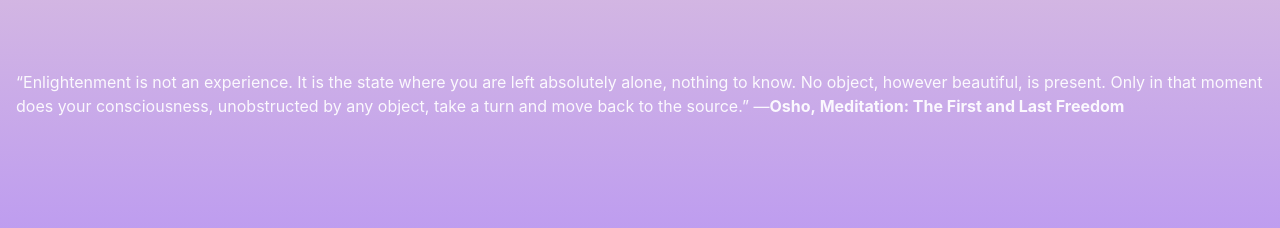
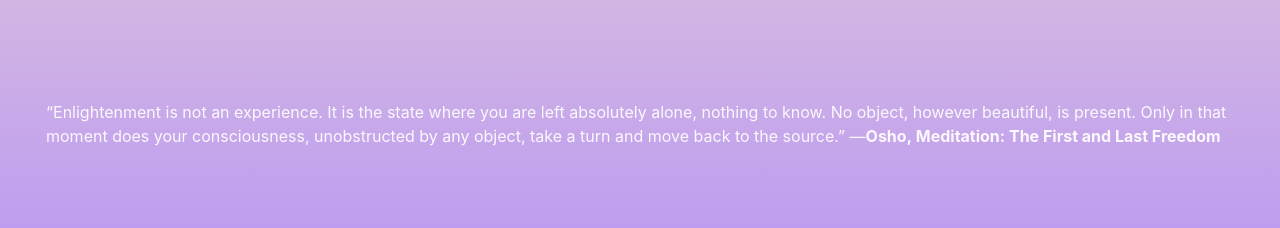
Before and after one commit to mateasportfolio/timer_, a React (Create React App) app: page / in a window 1280 px wide. Shown: the part 490-718 px from the top of the page. Built offline with nearby package versions, Linux system fonts and the light colour scheme; a web font is replaced by a local one.

Commit message:
add padding in Description component

```diff
--- a/src/components/Description/Description.jsx
+++ b/src/components/Description/Description.jsx
@@ -3,7 +3,7 @@ import { Text } from "@chakra-ui/react";
 export default function Footer() {
   return (
     <div className="footer">
-      <Text mt={20} fontSize="l" color="whiteAlpha.900">
+      <Text mt={20} fontSize="l" color="whiteAlpha.900" p="30px">
         “Enlightenment is not an experience. It is the state where you are left
         absolutely alone, nothing to know. No object, however beautiful, is
         present. Only in that moment does your consciousness, unobstructed by
```
